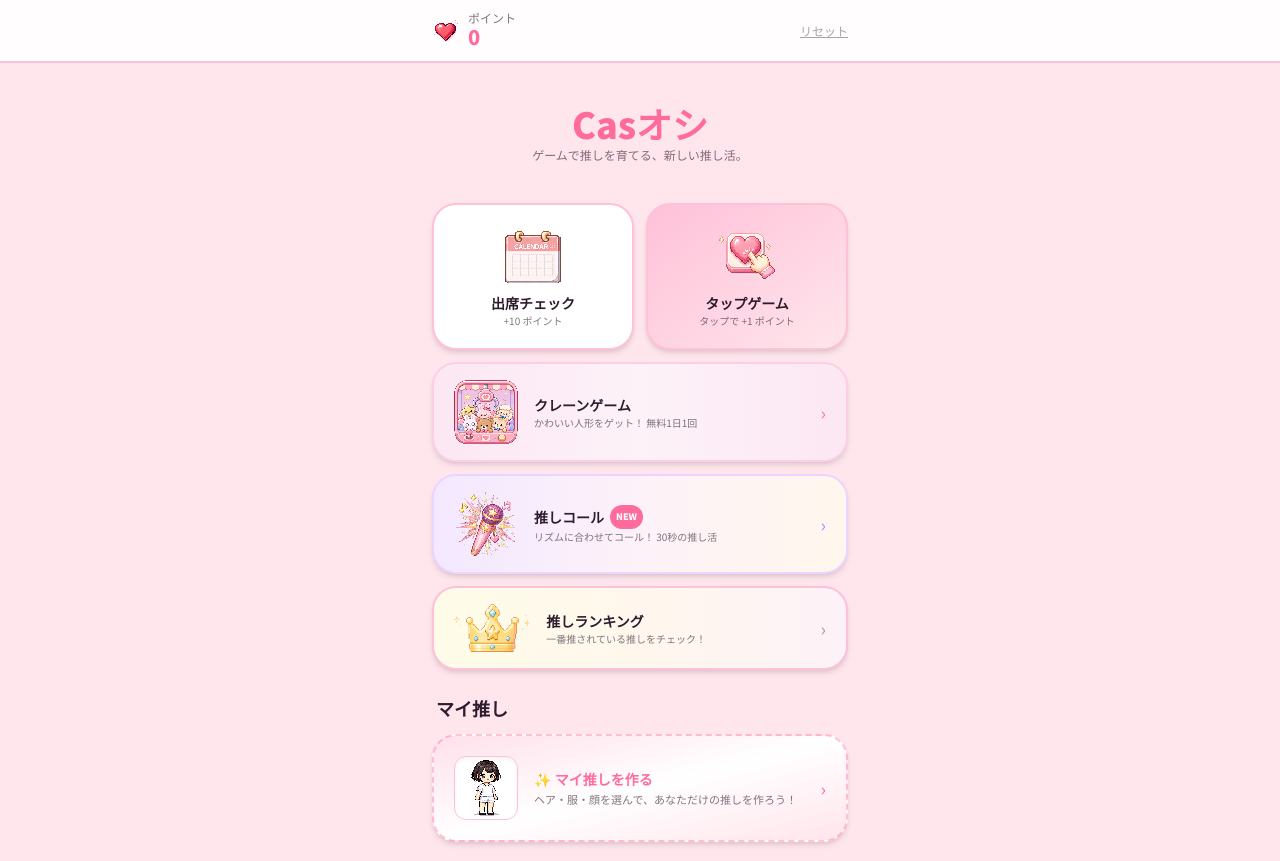
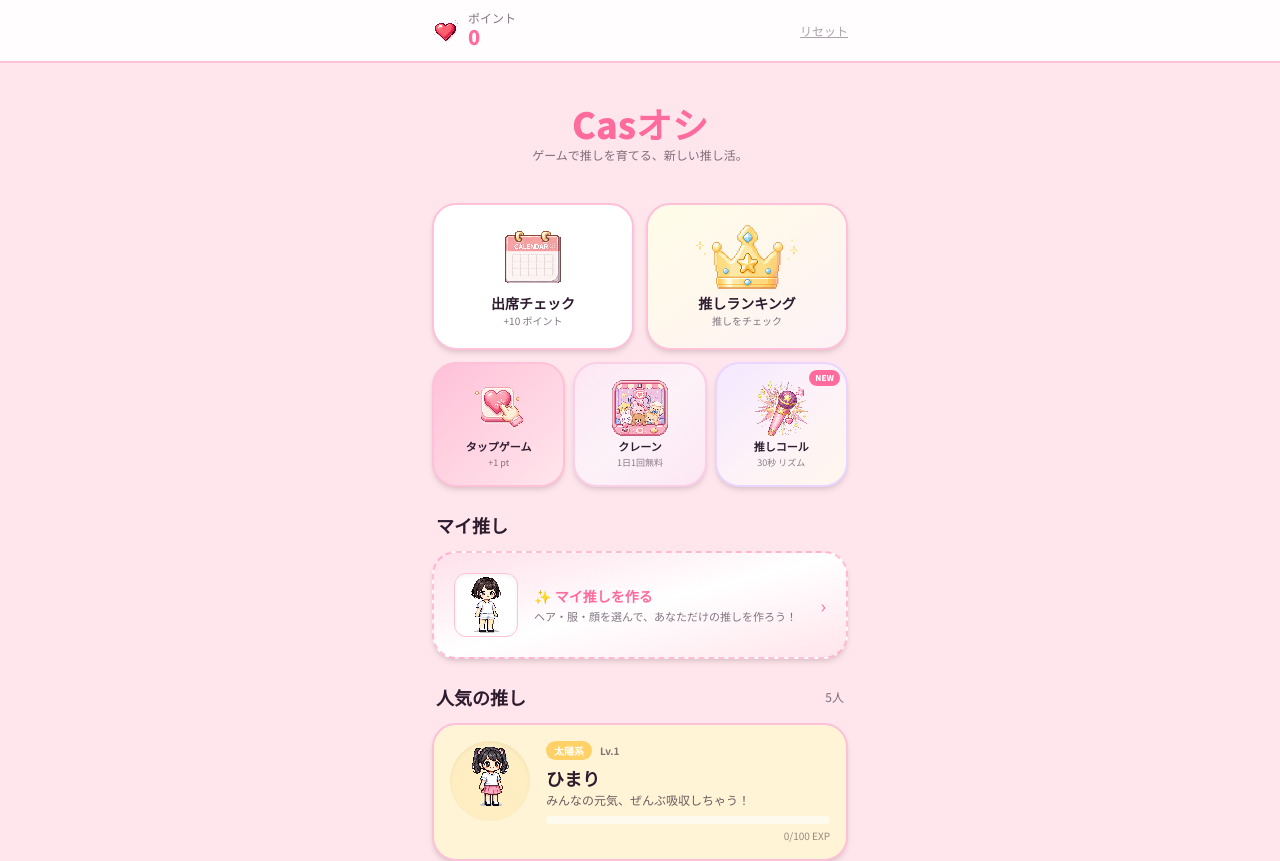
Before and after one commit to GIMGAHEE/casoshi-new, a React (Vite) app: page / in a window 1280 px wide. Shown: the top 861 px of the page. Built offline with nearby package versions, Linux system fonts and the light colour scheme.

Commit message:
Home layout: app-style 2-row grid. Row 1 = 出席チェック + 推しランキング (2-col). Row 2 = タップ/クレーン/推しコール (3-col compact cards). Ranking moved up from bottom, all 3 games compacted with icon + short label + sub. NEW badge on rhythm absolute positioned top-right.

```diff
--- a/src/screens/Home.jsx
+++ b/src/screens/Home.jsx
@@ -32,8 +32,9 @@ export default function Home({
         </div>
       </section>
 
-      {/* 액션 3개 */}
+      {/* 액션 섹션 */}
       <section className="space-y-3">
+        {/* 1열: 출석 + 랭킹 */}
         <div className="grid grid-cols-2 gap-3">
           <button
             onClick={handleCheckin}
@@ -55,75 +56,65 @@ export default function Home({
           </button>
 
           <button
+            onClick={onOpenRanking}
+            className="card flex flex-col items-center justify-center py-5 bg-gradient-to-br from-yellow-50 via-orange-50 to-pink-50 hover:scale-[1.02] transition-transform"
+          >
+            <img
+              src="/icons/trophy.png"
+              alt=""
+              className="h-16 w-auto mb-1"
+              style={{ imageRendering: 'pixelated' }}
+            />
+            <div className="text-sm font-bold text-oshi-dark">推しランキング</div>
+            <div className="text-[10px] text-oshi-dark/60">推しをチェック</div>
+          </button>
+        </div>
+
+        {/* 2열: 게임 3개 */}
+        <div className="grid grid-cols-3 gap-2">
+          <button
             onClick={onOpenTapGame}
-            className="card flex flex-col items-center justify-center py-5 bg-gradient-to-br from-oshi-sub to-oshi-bg hover:scale-[1.02] transition-transform"
+            className="card flex flex-col items-center justify-center py-4 px-2 bg-gradient-to-br from-oshi-sub to-oshi-bg hover:scale-[1.03] transition-transform"
           >
             <img
               src="/icons/tap.png"
               alt=""
-              className="w-16 h-16 mb-1"
+              className="w-14 h-14 mb-1"
               style={{ imageRendering: 'pixelated' }}
             />
-            <div className="text-sm font-bold text-oshi-dark">タップゲーム</div>
-            <div className="text-[10px] text-oshi-dark/60">タップで +1 ポイント</div>
+            <div className="text-[11px] font-bold text-oshi-dark leading-tight text-center">タップゲーム</div>
+            <div className="text-[9px] text-oshi-dark/55 mt-0.5">+1 pt</div>
           </button>
-        </div>
 
-        {/* 크레인 게임 */}
           <button
             onClick={onOpenCraneGame}
-          className="card w-full flex items-center gap-4 px-5 py-4 bg-gradient-to-r from-pink-100 via-pink-50 to-pink-100 hover:scale-[1.01] transition-transform border-pink-200"
+            className="card flex flex-col items-center justify-center py-4 px-2 bg-gradient-to-br from-pink-100 via-pink-50 to-pink-100 hover:scale-[1.03] transition-transform border-pink-200"
           >
             <img
               src="/icons/crane.png"
               alt=""
-            className="w-16 h-16"
+              className="w-14 h-14 mb-1"
               style={{ imageRendering: 'pixelated' }}
             />
-          <div className="flex-1 text-left">
-            <div className="text-sm font-bold text-oshi-dark">クレーンゲーム</div>
-            <div className="text-[10px] text-oshi-dark/60">かわいい人形をゲット！ 無料1日1回</div>
-          </div>
-          <div className="text-pink-400 text-lg">›</div>
+            <div className="text-[11px] font-bold text-oshi-dark leading-tight text-center">クレーン</div>
+            <div className="text-[9px] text-oshi-dark/55 mt-0.5">1日1回無料</div>
           </button>
 
-        {/* 🎤 리듬 모드 (NEW) */}
           <button
             onClick={onOpenRhythmGame}
-          className="card w-full flex items-center gap-4 px-5 py-4 bg-gradient-to-r from-purple-100 via-pink-50 to-orange-50 hover:scale-[1.01] transition-transform border-purple-200"
+            className="card relative flex flex-col items-center justify-center py-4 px-2 bg-gradient-to-br from-purple-100 via-pink-50 to-orange-50 hover:scale-[1.03] transition-transform border-purple-200"
           >
+            <span className="absolute top-1.5 right-1.5 text-[8px] font-black bg-oshi-main text-white px-1.5 py-0.5 rounded-full">NEW</span>
             <img
               src="/icons/rhythm.png"
               alt=""
-            className="w-16 h-16 object-contain"
+              className="w-14 h-14 mb-1 object-contain"
               style={{ imageRendering: 'pixelated' }}
             />
-          <div className="flex-1 text-left">
-            <div className="text-sm font-bold text-oshi-dark flex items-center gap-1.5">
-              推しコール
-              <span className="text-[9px] font-black bg-oshi-main text-white px-1.5 py-0.5 rounded-full">NEW</span>
+            <div className="text-[11px] font-bold text-oshi-dark leading-tight text-center">推しコール</div>
+            <div className="text-[9px] text-oshi-dark/55 mt-0.5">30秒 リズム</div>
+          </button>
         </div>
-            <div className="text-[10px] text-oshi-dark/60">リズムに合わせてコール！ 30秒の推し活</div>
-          </div>
-          <div className="text-purple-400 text-lg">›</div>
-        </button>
-
-        <button
-          onClick={onOpenRanking}
-          className="card w-full flex items-center gap-4 px-5 py-4 bg-gradient-to-r from-yellow-50 via-orange-50 to-pink-50 hover:scale-[1.01] transition-transform"
-        >
-          <img
-            src="/icons/trophy.png"
-            alt=""
-            className="h-12 w-auto"
-            style={{ imageRendering: 'pixelated' }}
-          />
-          <div className="flex-1 text-left">
-            <div className="text-sm font-bold text-oshi-dark">推しランキング</div>
-            <div className="text-[10px] text-oshi-dark/60">一番推されている推しをチェック！</div>
-          </div>
-          <div className="text-oshi-dark/40 text-lg">›</div>
-        </button>
       </section>
 
       {/* 마이 추시 섹션 */}
```
Lines whose indentation alone changed are shown as unchanged.
